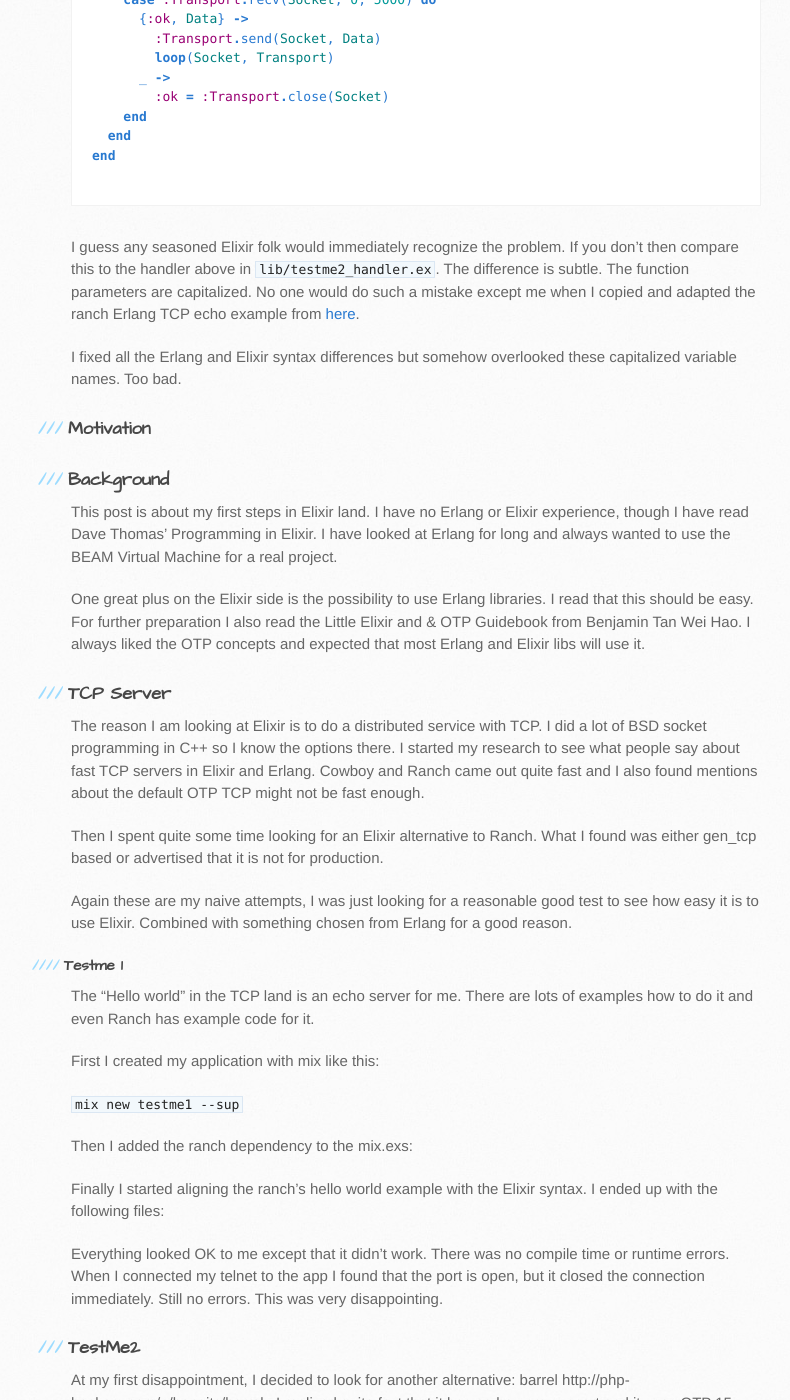
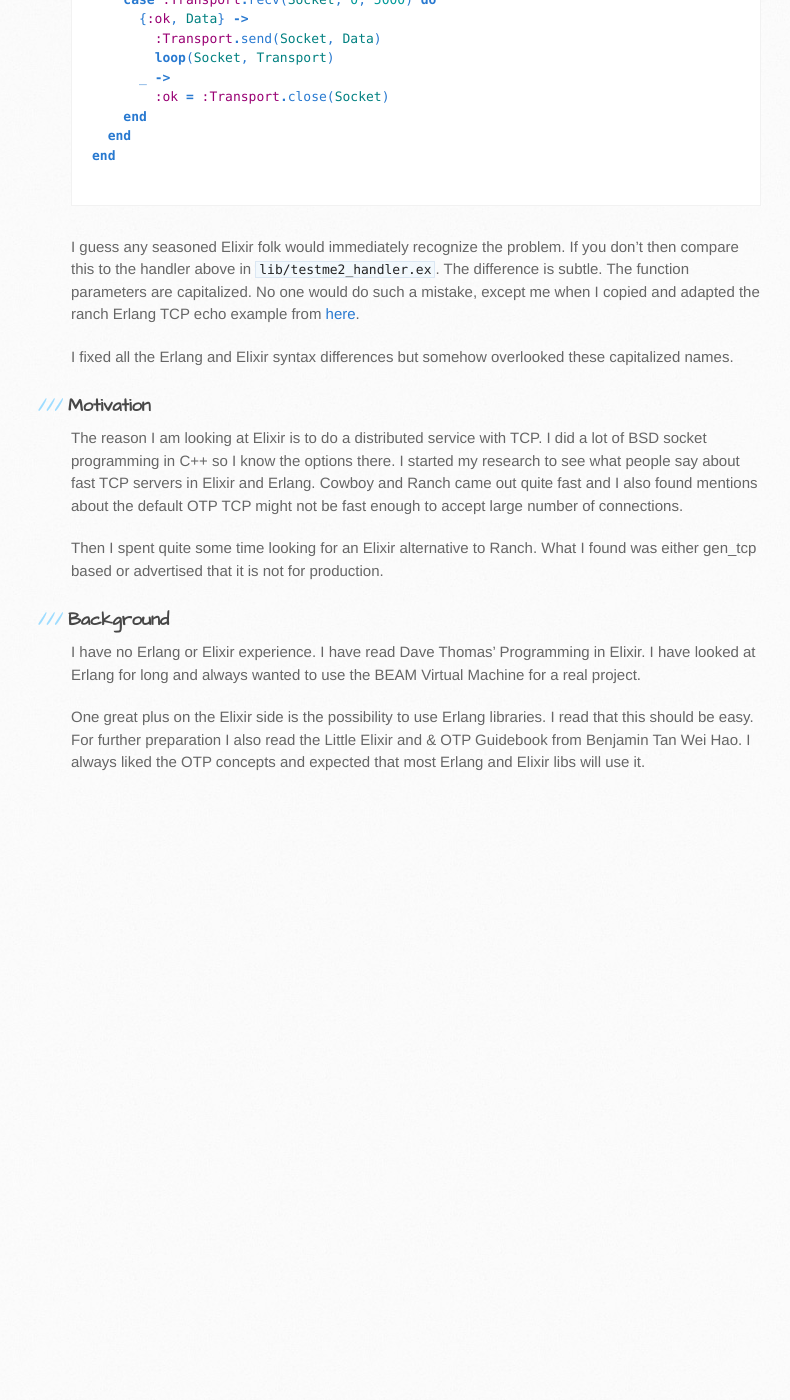
Before and after one commit to dbeck/dbeck.github.io, a Jekyll site: the page built from _posts/2015-09-30-Using-Ranch-From-Elixir.markdown, in a window 1280 px wide and 1400 px high, scrolled down 2898 px. Shown: the whole window, without its empty margins (99-889 px from the left). Built offline with Jekyll 4.4.1, drawn with Linux system fonts in a browser that asks for light colours; Markdown is read by kramdown in place of the engine named in the settings; after the commit the page ends 3714 px from its top, so only the background shows below that; some of the changed text lies outside the part shown.

Commit message:
update post

````diff
--- a/_posts/2015-09-30-Using-Ranch-From-Elixir.markdown
+++ b/_posts/2015-09-30-Using-Ranch-From-Elixir.markdown
@@ -144,50 +144,18 @@
 
 ```
 
-I guess any seasoned Elixir folk would immediately recognize the problem. If you don't then compare this to the handler above in ```lib/testme2_handler.ex```. The difference is subtle. The function parameters are capitalized. No one would do such a mistake except me when I copied and adapted the ranch Erlang TCP echo example from [here](https://github.com/ninenines/ranch/blob/master/examples/tcp_echo/src/echo_protocol.erl).
+I guess any seasoned Elixir folk would immediately recognize the problem. If you don't then compare this to the handler above in ```lib/testme2_handler.ex```. The difference is subtle. The function parameters are capitalized. No one would do such a mistake, except me when I copied and adapted the ranch Erlang TCP echo example from [here](https://github.com/ninenines/ranch/blob/master/examples/tcp_echo/src/echo_protocol.erl).
 
-I fixed all the Erlang and Elixir syntax differences but somehow overlooked these capitalized variable names. Too bad.
+I fixed all the Erlang and Elixir syntax differences but somehow overlooked these capitalized names.
 
 ### Motivation
 
-### Background
-
-
-
-This post is about my first steps in Elixir land. I have no Erlang or Elixir experience, though I have read Dave Thomas' Programming in Elixir. I have looked at Erlang for long and always wanted to use the BEAM Virtual Machine for a real project.
-
-One great plus on the Elixir side is the possibility to use Erlang libraries. I read that this should be easy. For further preparation I also read the Little Elixir and & OTP Guidebook from Benjamin Tan Wei Hao. I always liked the OTP concepts and expected that most Erlang and Elixir libs will use it.
-
-### TCP Server
-
-The reason I am looking at Elixir is to do a distributed service with TCP. I did a lot of BSD socket programming in C++ so I know the options there. I started my research to see what people say about fast TCP servers in Elixir and Erlang. Cowboy and Ranch came out quite fast and I also found mentions about the default OTP TCP might not be fast enough.
+The reason I am looking at Elixir is to do a distributed service with TCP. I did a lot of BSD socket programming in C++ so I know the options there. I started my research to see what people say about fast TCP servers in Elixir and Erlang. Cowboy and Ranch came out quite fast and I also found mentions about the default OTP TCP might not be fast enough to accept large number of connections.
 
 Then I spent quite some time looking for an Elixir alternative to Ranch. What I found was either gen_tcp based or advertised that it is not for production.
 
-Again these are my naive attempts, I was just looking for a reasonable good test to see how easy it is to use Elixir. Combined with something chosen from Erlang for a good reason.
+### Background
 
-#### Testme 1
+I have no Erlang or Elixir experience. I have read Dave Thomas' Programming in Elixir. I have looked at Erlang for long and always wanted to use the BEAM Virtual Machine for a real project.
 
-The "Hello world" in the TCP land is an echo server for me. There are lots of examples how to do it and even Ranch has example code for it.
-
-First I created my application with mix like this:
-
-```mix new testme1 --sup```
-
-Then I added the ranch dependency to the mix.exs:
-
-
-Finally I started aligning the ranch's hello world example with the Elixir syntax. I ended up with the following files:
-
-Everything looked OK to me except that it didn't work. There was no compile time or runtime errors. When I connected my telnet to the app I found that the port is open, but it closed the connection immediately. Still no errors. This was very disappointing.
-
-### TestMe2
-
-At my first disappointment, I decided to look for another alternative: barrel http://php-hackers.com/p/benoitc/barrel . I realized quite fast that it has no hex.pm support and it uses OTP 15 which is incompatible with my Elixir. At least I have no idea how to make these OTPs  work together.
-
-Then I went back to hack ranch to work with Elixir. The solution was pretty easy. The parameter names from the Erlang example was all capitalized. From this point on my TCP acceptor worked like a breeze:
-
-
-### Conclusion
-
-I guess I learned the Elixir naming convention the hard way. Still I find annoying that I got no errors at compile time or runtime that I am doing something wrong. I envy people when I hear how much fun it is to learn a new programming language.
+One great plus on the Elixir side is the possibility to use Erlang libraries. I read that this should be easy. For further preparation I also read the Little Elixir and & OTP Guidebook from Benjamin Tan Wei Hao. I always liked the OTP concepts and expected that most Erlang and Elixir libs will use it.
````
Also changed, not shown: other parts of _posts/2015-09-30-Using-Ranch-From-Elixir.markdown (+1 -1 lines).
